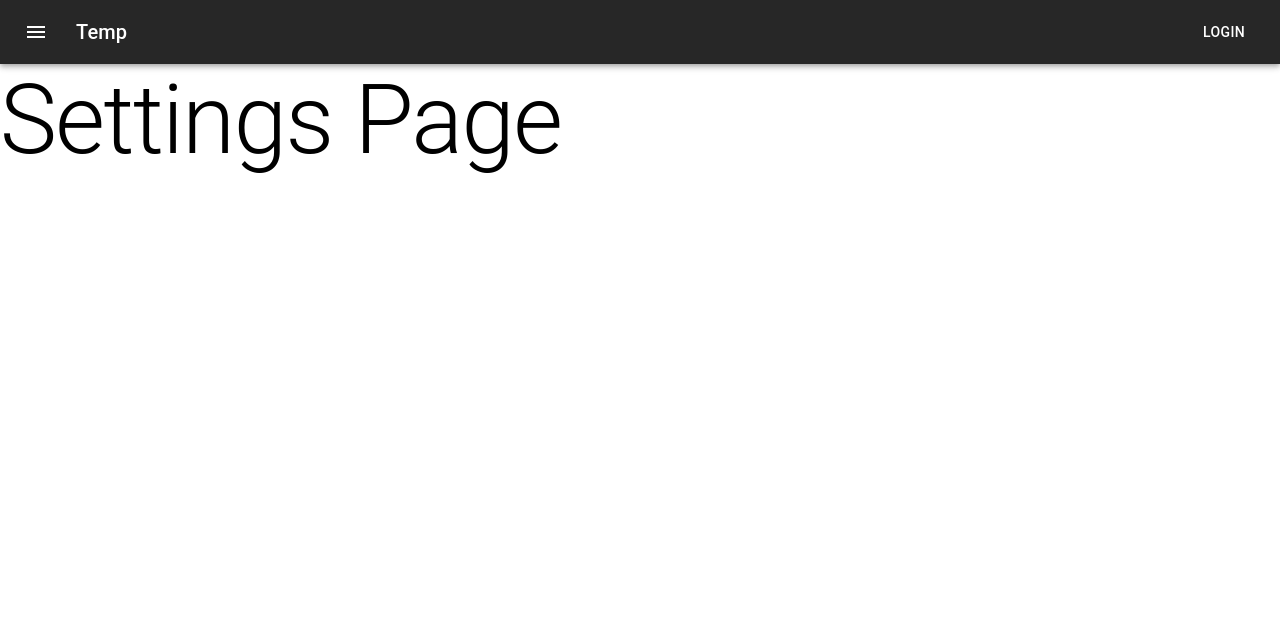
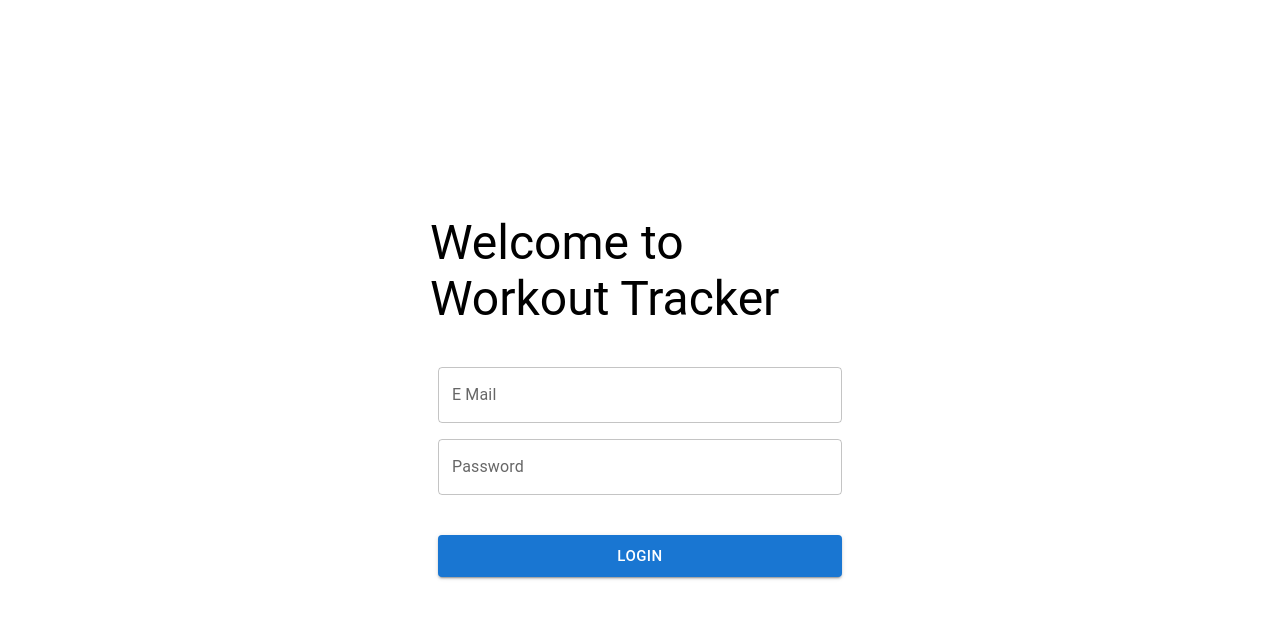
Before and after one commit to Hasthiya/WorkoutTracker, a React (Create React App) app: page /settings in a window 1280 px wide. Shown: the top 618 px of the page. Built offline with nearby package versions, Linux system fonts and the light colour scheme; no server answers.

Commit message:
#31/#32 | Add Firebase and Firebase Auth

```diff
--- a/package.json
+++ b/package.json
@@ -10,6 +10,7 @@
     "@testing-library/jest-dom": "^5.16.4",
     "@testing-library/react": "^13.3.0",
     "@testing-library/user-event": "^13.5.0",
+    "@types/firebase": "^3.2.1",
     "@types/jest": "^27.5.2",
     "@types/node": "^16.11.41",
     "@types/react": "^18.0.14",
--- a/src/Components/App/App.tsx
+++ b/src/Components/App/App.tsx
@@ -1,24 +1,34 @@
-import React from 'react';
+import React, {useContext} from 'react';
 import {createTheme, ThemeProvider} from "@mui/material";
-import { Outlet } from 'react-router-dom';
+import {Outlet} from 'react-router-dom';
 
 import './App.css';
 import {CustomAppBar} from "../CustomAppBar/CustomAppBar";
+import {AuthContext} from "../../Modules/Auth/AuthContext";
+import {LoginPage} from "../../Pages/LoginPage/LoginPage";
 
 const globalTheme = createTheme({
     palette: {
-        mode: 'dark',
+        mode: 'light',
     },
 });
 
 function App() {
+
+    const user = useContext(AuthContext);
+
     return (
         <div className={'App'}>
             <ThemeProvider theme={globalTheme}>
-                <CustomAppBar title={"Temp"}/>
-                <div>
-                    <Outlet />
-                </div>
+                {!user ?
+                    <LoginPage/>
+                    :
+                    <aside>
+                        <CustomAppBar title={"temp"}/>
+                        <div>
+                            <Outlet/>
+                        </div>
+                    </aside>}
             </ThemeProvider>
         </div>
     );
--- a/src/Components/CustomAppBar/CustomAppBar.tsx
+++ b/src/Components/CustomAppBar/CustomAppBar.tsx
@@ -1,15 +1,20 @@
 import React, {FC} from 'react';
 import {useDispatch, useSelector} from 'react-redux';
+import {useNavigate} from "react-router-dom";
 import {bindActionCreators} from "redux";
-import Box from '@mui/material/Box';
-import AppBar from '@mui/material/AppBar';
-import IconButton from '@mui/material/IconButton';
+import {
+    Box,
+    AppBar,
+    IconButton,
+    Typography,
+    Button,
+    Toolbar
+} from '@mui/material';
 import MenuIcon from '@mui/icons-material/Menu';
-import Typography from '@mui/material/Typography';
-import Button from '@mui/material/Button';
-import Toolbar from '@mui/material/Toolbar';
+
 import User from "../../Types/User";
 import {actionCreators, State} from "../../State/index";
+import {logOut} from "../../Modules/Auth/functions";
 
 type CustomAppBarProps = {
     title: string
@@ -19,6 +24,7 @@ export const CustomAppBar: FC<CustomAppBarProps> = ({title}) => {
     const dispatch = useDispatch();
     const {AuthUser} = bindActionCreators(actionCreators, dispatch);
     const userState = useSelector((state: State) => state.user);
+    let navigate = useNavigate();
 
     const user: User = {
         isLoggedIn: !userState.isLoggedIn,
@@ -38,6 +44,9 @@ export const CustomAppBar: FC<CustomAppBarProps> = ({title}) => {
                         color="inherit"
                         aria-label="menu"
                         sx={{mr: 2}}
+                        onClick={() => {
+                            navigate("/home")
+                        }}
                     >
                         <MenuIcon/>
                     </IconButton>
@@ -45,7 +54,7 @@ export const CustomAppBar: FC<CustomAppBarProps> = ({title}) => {
                         {title}
                     </Typography>
                     <Button color="inherit"
-                            onClick={() => onLoginClick()}>{userState.isLoggedIn ? 'logout' : 'login'}</Button>
+                            onClick={() => logOut()}>{'logout'}</Button>
                 </Toolbar>
             </AppBar>
         </Box>
--- /dev/null
+++ b/src/Modules/Auth/AuthContext.tsx
@@ -0,0 +1,4 @@
+import React from "react";
+import firebase from "firebase/auth";
+
+export const AuthContext = React.createContext<firebase.User | null>(null);
--- /dev/null
+++ b/src/Modules/Auth/AuthProvider.tsx
@@ -0,0 +1,25 @@
+import React, {FC, ReactNode, useEffect, useState} from "react";
+import {AuthContext} from "./AuthContext";
+import {app} from "../Firebase/firebase";
+import {getAuth} from "firebase/auth";
+
+interface Props {
+    children: ReactNode;
+}
+
+export const AuthProvider: FC<Props> = ({children}: Props) => {
+    const [user, setUser] = useState<any>(null);
+    //TODO: Please find the correct type for user and remove any :: HASTHI
+
+    console.log("inside auth provider: ", user);
+
+    const auth = getAuth(app);
+
+    useEffect(() => {
+        return auth.onAuthStateChanged((firebaseUser) => {
+            setUser(firebaseUser);
+        });
+    }, []);
+
+    return <AuthContext.Provider value={user}>{children}</AuthContext.Provider>;
+};
--- /dev/null
+++ b/src/Modules/Auth/functions.ts
@@ -0,0 +1,21 @@
+import {Auth, signInWithEmailAndPassword, signOut} from "firebase/auth";
+import {app} from "../Firebase/firebase";
+import {getAuth} from "firebase/auth";
+
+const auth = getAuth(app);
+
+export const signIn = async (email: string, password: string) => {
+    try {
+        await signInWithEmailAndPassword(auth, email, password);
+    } catch (e) {
+        console.log(e);
+    }
+};
+
+export const logOut = async () => {
+    try {
+        await signOut(auth);
+    } catch (e) {
+        console.log(e);
+    }
+};
--- /dev/null
+++ b/src/Modules/Firebase/firebase.ts
@@ -0,0 +1,13 @@
+import {initializeApp} from "firebase/app";
+
+const firebaseConfig = {
+    apiKey: "AIzaSyDeDen4Wgf_B3TyrMqlijytXN5gGRHNW7o",
+    authDomain: "workout-tracker-hs.firebaseapp.com",
+    projectId: "workout-tracker-hs",
+    storageBucket: "workout-tracker-hs.appspot.com",
+    messagingSenderId: "834799939608",
+    appId: "1:834799939608:web:da9b0c47e541add1e4136d",
+    measurementId: "G-K051Y8C4C9"
+};
+
+export const app = initializeApp(firebaseConfig);
--- /dev/null
+++ b/src/Pages/LoginPage/LoginPage.tsx
@@ -0,0 +1,75 @@
+import React, {FC, useState} from 'react';
+import {Box, Button, TextField, Typography} from "@mui/material";
+import {signIn} from "../../Modules/Auth/functions";
+
+export const LoginPage: FC = () => {
+    const [email, setEmail] = useState<string | null>(null);
+    const [password, setPassword] = useState<string | null>(null);
+
+    const loginOnClick = async (email: string | null, password: string | null) => {
+        try {
+            if (email === null) {
+                console.log("userName is null")
+            } else if (password === null) {
+                console.log("passWord is null")
+            } else {
+                const signInResponse = await signIn(email, password)
+            }
+        } catch (e) {
+            console.log(e)
+        }
+    };
+
+    return (
+        <aside>
+            <Box sx={styles.loginContainer}>
+                <Box sx={styles.loginColumn}>
+                    <Box sx={styles.headerText}>
+                        <Typography variant={"h3"}>
+                            {"Welcome to \n Workout Tracker"}
+                        </Typography>
+                    </Box>
+                    <TextField onChange={(e) => {
+                        setEmail(e.target.value)
+                    }} sx={styles.textBox} label="E Mail" variant="outlined"/>
+                    <TextField onChange={(e) => {
+                        setPassword(e.target.value)
+                    }} sx={styles.textBox} label="Password" variant="outlined"/>
+                    <Button onClick={() => {
+                        loginOnClick(email, password)
+                    }} variant="contained" size={"large"} sx={styles.loginButton}>Login</Button>
+                </Box>
+            </Box>
+        </aside>
+    );
+};
+
+const styles = {
+    loginContainer: {
+        position: "absolute",
+        top: 0,
+        bottom: 0,
+        left: 0,
+        right: 0,
+        display: "flex",
+        flexWrap: "wrap",
+        alignItems: "center",
+        justifyContent: "center",
+    },
+    loginColumn: {
+        marginX: 3,
+        maxWidth: 420,
+        display: "flex",
+        flexDirection: "column",
+    },
+    textBox: {
+        margin: 1,
+    },
+    loginButton: {
+        margin: 1,
+        marginTop: 4,
+    },
+    headerText: {
+        marginBottom: 4,
+    }
+};
```
Also changed, not shown: src/index.tsx (+10 -6 lines), 1 other file (tests, documents, lock files or other folders).
